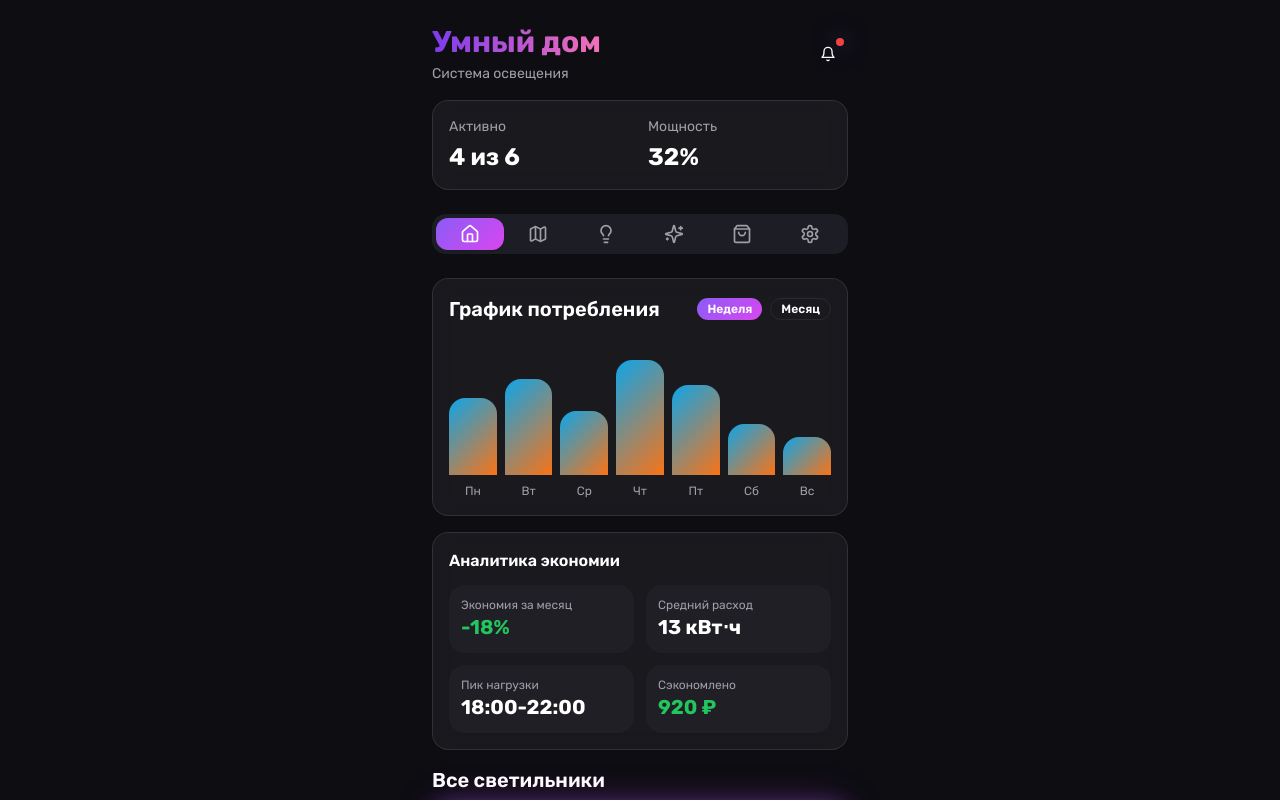
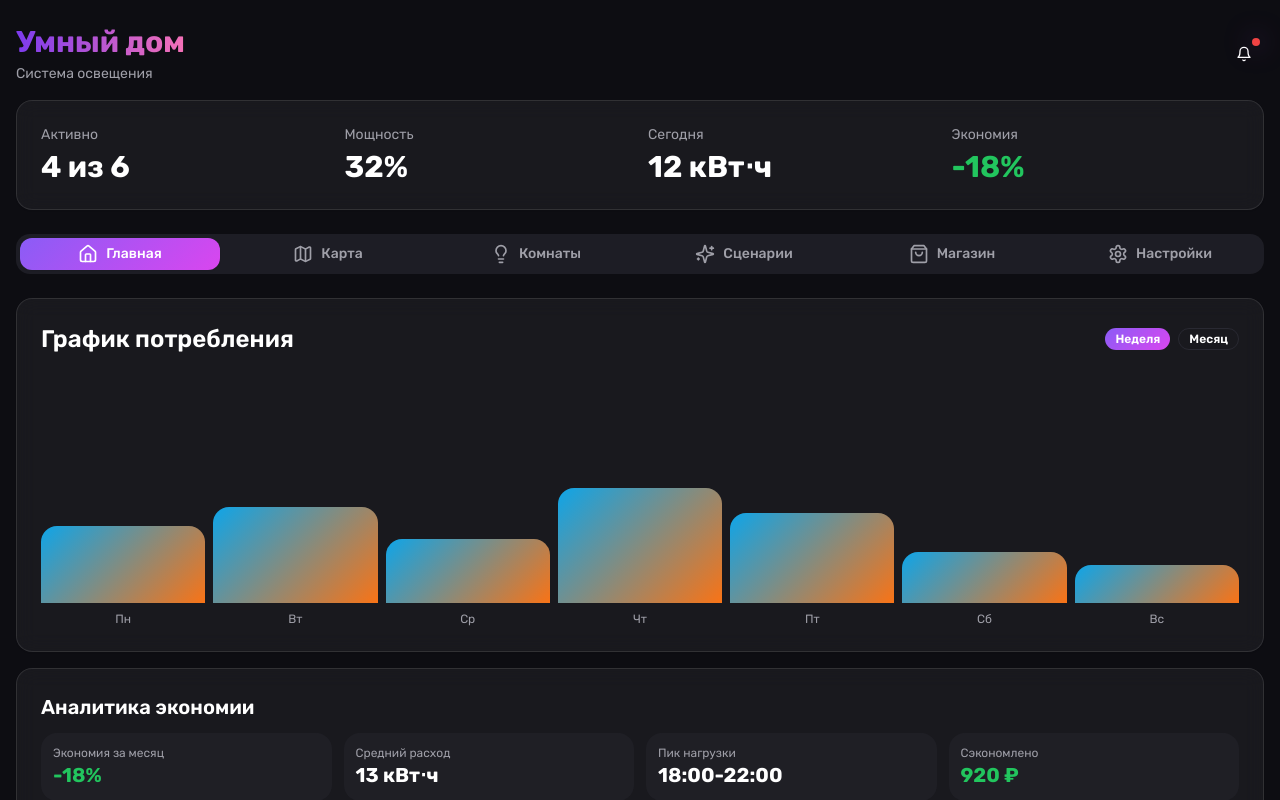
Before and after one commit to pr-poehali-dev/smart-home-light-monitoring, a React (Vite) app: page / in a window 1280 px wide. Shown: the top 800 px of the page. Built offline with nearby package versions, Linux system fonts and the light colour scheme.

Commit message:
Адаптация под разные экраны

```diff
--- a/src/components/HeaderWithNotifications.tsx
+++ b/src/components/HeaderWithNotifications.tsx
@@ -93,15 +93,23 @@ const HeaderWithNotifications = ({
         </div>
       </div>
 
-      <Card className="glassmorphism p-4 border-0">
-        <div className="grid grid-cols-2 gap-4">
+      <Card className="glassmorphism p-4 md:p-6 border-0">
+        <div className="grid grid-cols-2 md:grid-cols-4 gap-4">
           <div className="space-y-1">
             <p className="text-sm text-muted-foreground">Активно</p>
-            <p className="text-2xl font-bold">{activeCount} из {totalLights}</p>
+            <p className="text-2xl md:text-3xl font-bold">{activeCount} из {totalLights}</p>
           </div>
           <div className="space-y-1">
             <p className="text-sm text-muted-foreground">Мощность</p>
-            <p className="text-2xl font-bold">{Math.round(totalPower / 10)}%</p>
+            <p className="text-2xl md:text-3xl font-bold">{Math.round(totalPower / 10)}%</p>
+          </div>
+          <div className="space-y-1 hidden md:block">
+            <p className="text-sm text-muted-foreground">Сегодня</p>
+            <p className="text-2xl md:text-3xl font-bold">12 кВт⋅ч</p>
+          </div>
+          <div className="space-y-1 hidden md:block">
+            <p className="text-sm text-muted-foreground">Экономия</p>
+            <p className="text-2xl md:text-3xl font-bold text-green-500">-18%</p>
           </div>
         </div>
       </Card>
--- a/src/components/HomeMapShopTabs.tsx
+++ b/src/components/HomeMapShopTabs.tsx
@@ -51,9 +51,9 @@ const HomeMapShopTabs = ({
   return (
     <>
       <TabsContent value="home" className="space-y-4 mt-6">
-        <Card className="glassmorphism border-0 p-4">
-          <div className="flex items-center justify-between mb-4">
-            <h2 className="text-xl font-semibold">График потребления</h2>
+        <Card className="glassmorphism border-0 p-4 md:p-6">
+          <div className="flex flex-col md:flex-row md:items-center justify-between mb-4 gap-3">
+            <h2 className="text-xl md:text-2xl font-semibold">График потребления</h2>
             <div className="flex gap-2">
               <Badge
                 variant="outline"
@@ -71,7 +71,7 @@ const HomeMapShopTabs = ({
               </Badge>
             </div>
           </div>
-          <div className="flex items-end justify-between gap-2 h-40">
+          <div className="flex items-end justify-between gap-2 h-40 md:h-64">
             {viewMode === 'week' ? energyDataWeek.map((data) => (
               <div key={data.day} className="flex-1 flex flex-col items-center gap-2">
                 <div className="w-full flex items-end justify-center h-32">
@@ -105,9 +105,9 @@ const HomeMapShopTabs = ({
           </div>
         </Card>
 
-        <Card className="glassmorphism border-0 p-4">
-          <h3 className="font-semibold mb-3">Аналитика экономии</h3>
-          <div className="grid grid-cols-2 gap-3">
+        <Card className="glassmorphism border-0 p-4 md:p-6">
+          <h3 className="font-semibold text-lg md:text-xl mb-3">Аналитика экономии</h3>
+          <div className="grid grid-cols-2 md:grid-cols-4 gap-3">
             <div className="bg-muted/30 p-3 rounded-lg">
               <p className="text-xs text-muted-foreground">Экономия за месяц</p>
               <p className="text-xl font-bold text-green-500">-18%</p>
@@ -129,7 +129,7 @@ const HomeMapShopTabs = ({
 
         <div>
           <h2 className="text-xl font-semibold mb-3">Все светильники</h2>
-          <div className="space-y-3">
+          <div className="grid grid-cols-1 md:grid-cols-2 lg:grid-cols-3 gap-3">
             {lights.map((light) => (
               <Card
                 key={light.id}
@@ -181,10 +181,10 @@ const HomeMapShopTabs = ({
       </TabsContent>
 
       <TabsContent value="map" className="space-y-4 mt-6">
-        <h2 className="text-xl font-semibold">Карта дома</h2>
+        <h2 className="text-xl md:text-2xl font-semibold">Карта дома</h2>
 
-        <Card className="glassmorphism border-0 p-4">
-          <div className="relative aspect-[4/3] bg-muted/30 rounded-lg p-4">
+        <Card className="glassmorphism border-0 p-4 md:p-6">
+          <div className="relative aspect-[4/3] bg-muted/30 rounded-lg p-2 md:p-4">
             <svg viewBox="0 0 400 300" className="w-full h-full">
               <rect x="10" y="80" width="120" height="100" fill="rgba(139, 92, 246, 0.1)" stroke="rgba(139, 92, 246, 0.3)" strokeWidth="2" rx="4" />
               <text x="70" y="50" textAnchor="middle" fill="currentColor" fontSize="14" fontWeight="600">🛌️ Гостиная</text>
@@ -251,11 +251,11 @@ const HomeMapShopTabs = ({
           </div>
         </Card>
 
-        <Card className="glassmorphism border-0 p-6">
+        <Card className="glassmorphism border-0 p-4 md:p-6">
           <div className="space-y-6">
             <div className="space-y-3">
               <div className="flex items-center justify-between">
-                <h3 className="font-semibold text-lg">🛋️ Гостиная</h3>
+                <h3 className="font-semibold text-lg md:text-xl">🛋️ Гостиная</h3>
                 <div className="flex items-center gap-2">
                   <Badge variant="outline" className="gradient-purple-pink border-0">
                     {lights.filter(l => l.room === 'Гостиная' && l.isOn).length}/{lights.filter(l => l.room === 'Гостиная').length}
@@ -270,7 +270,7 @@ const HomeMapShopTabs = ({
                   </Button>
                 </div>
               </div>
-              <div className="grid grid-cols-2 gap-2">
+              <div className="grid grid-cols-2 md:grid-cols-3 lg:grid-cols-4 gap-2">
                 {lights.filter(l => l.room === 'Гостиная').map(light => (
                   <div
                     key={light.id}
@@ -291,7 +291,7 @@ const HomeMapShopTabs = ({
 
             <div className="space-y-3">
               <div className="flex items-center justify-between">
-                <h3 className="font-semibold text-lg">🛏️ Спальня</h3>
+                <h3 className="font-semibold text-lg md:text-xl">🛏️ Спальня</h3>
                 <div className="flex items-center gap-2">
                   <Badge variant="outline" className="gradient-blue-orange border-0">
                     {lights.filter(l => l.room === 'Спальня' && l.isOn).length}/{lights.filter(l => l.room === 'Спальня').length}
@@ -306,7 +306,7 @@ const HomeMapShopTabs = ({
                   </Button>
                 </div>
               </div>
-              <div className="grid grid-cols-2 gap-2">
+              <div className="grid grid-cols-2 md:grid-cols-3 lg:grid-cols-4 gap-2">
                 {lights.filter(l => l.room === 'Спальня').map(light => (
                   <div
                     key={light.id}
@@ -327,7 +327,7 @@ const HomeMapShopTabs = ({
 
             <div className="space-y-3">
               <div className="flex items-center justify-between">
-                <h3 className="font-semibold text-lg">🍳 Кухня</h3>
+                <h3 className="font-semibold text-lg md:text-xl">🍳 Кухня</h3>
                 <div className="flex items-center gap-2">
                   <Badge variant="outline" className="gradient-purple-pink border-0">
                     {lights.filter(l => l.room === 'Кухня' && l.isOn).length}/{lights.filter(l => l.room === 'Кухня').length}
@@ -342,7 +342,7 @@ const HomeMapShopTabs = ({
                   </Button>
                 </div>
               </div>
-              <div className="grid grid-cols-2 gap-2">
+              <div className="grid grid-cols-2 md:grid-cols-3 lg:grid-cols-4 gap-2">
                 {lights.filter(l => l.room === 'Кухня').map(light => (
                   <div
                     key={light.id}
@@ -388,26 +388,25 @@ const HomeMapShopTabs = ({
           <h2 className="text-xl font-semibold">Магазин</h2>
           <Icon name="ShoppingCart" size={24} className="text-primary" />
         </div>
-        <div className="space-y-3">
+        <div className="grid grid-cols-1 md:grid-cols-2 lg:grid-cols-3 gap-4">
           {products.map((product) => (
-            <Card key={product.id} className="glassmorphism border-0 p-4">
-              <div className="flex items-start gap-4">
+            <Card key={product.id} className="glassmorphism border-0 p-4 flex flex-col">
               <img
                 src={product.image}
                 alt={product.name}
-                  className="w-20 h-20 object-cover rounded-lg"
+                className="w-full h-48 object-cover rounded-lg mb-4"
               />
+              <div className="flex-1 flex flex-col">
+                <div className="flex items-start justify-between mb-2">
                   <div className="flex-1">
-                  <div className="flex items-start justify-between mb-2">
-                    <div>
                     <h3 className="font-semibold">{product.name}</h3>
                     <p className="text-sm text-muted-foreground">{product.description}</p>
                   </div>
-                    <Badge variant="outline" className="gradient-purple-pink border-0">
+                  <Badge variant="outline" className="gradient-purple-pink border-0 ml-2">
                     {product.type}
                   </Badge>
                 </div>
-                  <div className="flex items-center justify-between mt-3">
+                <div className="flex items-center justify-between mt-auto pt-3">
                   <p className="text-xl font-bold bg-gradient-to-r from-primary to-secondary bg-clip-text text-transparent">
                     {product.price} ₽
                   </p>
@@ -419,7 +418,6 @@ const HomeMapShopTabs = ({
                     <Icon name="Plus" size={16} className="mr-1" />
                     В корзину
                   </Button>
-                  </div>
                 </div>
               </div>
             </Card>
--- a/src/components/RoomsScenariosSettingsTabs.tsx
+++ b/src/components/RoomsScenariosSettingsTabs.tsx
@@ -109,7 +109,7 @@ const RoomsScenariosSettingsTabs = ({
             </Card>
           </>
         )}
-        <div className="space-y-3">
+        <div className="grid grid-cols-1 md:grid-cols-2 lg:grid-cols-3 gap-3">
           {filteredLights.map((light) => (
             <Card
               key={light.id}
@@ -146,7 +146,7 @@ const RoomsScenariosSettingsTabs = ({
 
       <TabsContent value="scenarios" className="space-y-4 mt-6">
         <h2 className="text-xl font-semibold">Сценарии освещения</h2>
-        <div className="grid grid-cols-2 gap-3">
+        <div className="grid grid-cols-2 md:grid-cols-4 gap-3">
           {scenarios.map((scenario) => (
             <Card
               key={scenario.id}
--- a/src/pages/Index.tsx
+++ b/src/pages/Index.tsx
@@ -133,8 +133,8 @@ const Index = () => {
   const totalPower = lights.filter(l => l.isOn).reduce((sum, l) => sum + l.brightness, 0);
 
   return (
-    <div className="min-h-screen bg-background text-foreground pb-20">
-      <div className="max-w-md mx-auto px-4 py-6 space-y-6">
+    <div className="min-h-screen bg-background text-foreground pb-20 md:pb-6">
+      <div className="max-w-md md:max-w-4xl lg:max-w-6xl xl:max-w-7xl mx-auto px-4 py-6 space-y-6">
         <HeaderWithNotifications
           notifications={notifications}
           activeCount={activeCount}
@@ -143,24 +143,30 @@ const Index = () => {
         />
 
         <Tabs defaultValue="home" className="animate-scale-in">
-          <TabsList className="grid w-full grid-cols-6 bg-muted/50">
-            <TabsTrigger value="home" className="data-[state=active]:gradient-purple-pink">
+          <TabsList className="grid w-full grid-cols-6 bg-muted/50 md:gap-2">
+            <TabsTrigger value="home" className="data-[state=active]:gradient-purple-pink flex items-center gap-2">
               <Icon name="Home" size={20} />
+              <span className="hidden md:inline">Главная</span>
             </TabsTrigger>
-            <TabsTrigger value="map" className="data-[state=active]:gradient-purple-pink">
+            <TabsTrigger value="map" className="data-[state=active]:gradient-purple-pink flex items-center gap-2">
               <Icon name="Map" size={20} />
+              <span className="hidden md:inline">Карта</span>
             </TabsTrigger>
-            <TabsTrigger value="rooms" className="data-[state=active]:gradient-purple-pink">
+            <TabsTrigger value="rooms" className="data-[state=active]:gradient-purple-pink flex items-center gap-2">
               <Icon name="Lightbulb" size={20} />
+              <span className="hidden md:inline">Комнаты</span>
             </TabsTrigger>
-            <TabsTrigger value="scenarios" className="data-[state=active]:gradient-purple-pink">
+            <TabsTrigger value="scenarios" className="data-[state=active]:gradient-purple-pink flex items-center gap-2">
               <Icon name="Sparkles" size={20} />
+              <span className="hidden md:inline">Сценарии</span>
             </TabsTrigger>
-            <TabsTrigger value="shop" className="data-[state=active]:gradient-purple-pink">
+            <TabsTrigger value="shop" className="data-[state=active]:gradient-purple-pink flex items-center gap-2">
               <Icon name="ShoppingBag" size={20} />
+              <span className="hidden md:inline">Магазин</span>
             </TabsTrigger>
-            <TabsTrigger value="settings" className="data-[state=active]:gradient-purple-pink">
+            <TabsTrigger value="settings" className="data-[state=active]:gradient-purple-pink flex items-center gap-2">
               <Icon name="Settings" size={20} />
+              <span className="hidden md:inline">Настройки</span>
             </TabsTrigger>
           </TabsList>
 
```
Lines whose indentation alone changed are shown as unchanged.
